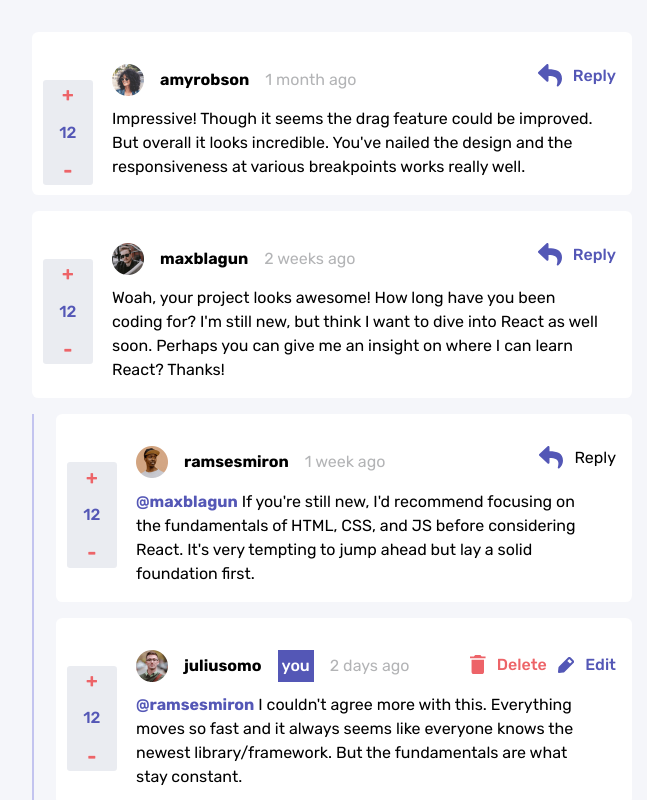
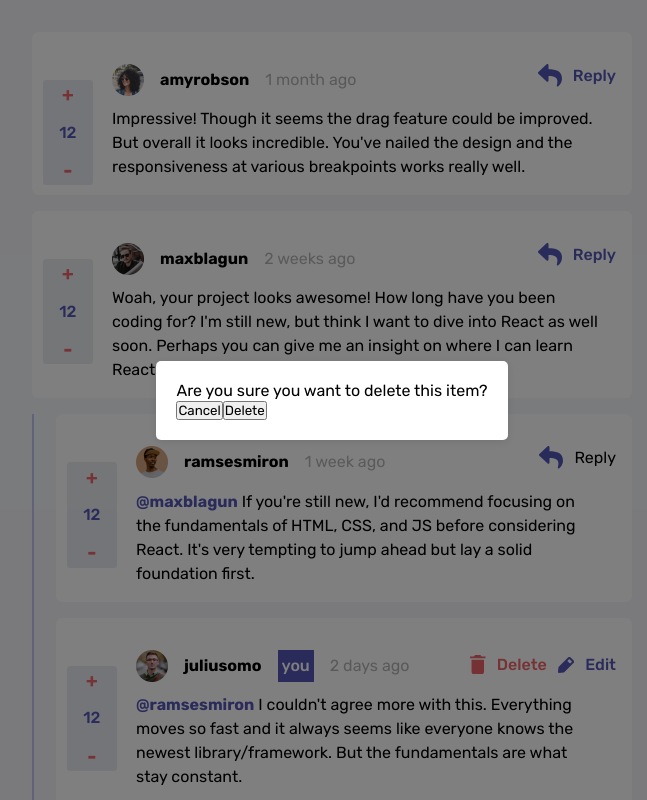
Before and after one commit to ShinobiKoda/comment-app, a React (Vite) app: page / in a window 1280 px wide. Both pictures are taken after a click on the picture 785 px from the left and 664 px from the top of the page. Shown: the top 800 px of the page, without its empty margins (308-955 px from the left). Built offline with nearby package versions, Linux system fonts and the light colour scheme; data requests are answered from the project's data file.

Commit message:
completed modal structure

```diff
--- a/src/home.jsx
+++ b/src/home.jsx
@@ -1,6 +1,7 @@
 import useFetch from "./use_fetch";
 import { useState } from "react";
 import { useEffect } from "react";
+import Modal from "./modal";
 import image from "../public/images/avatars/image-juliusomo.png";
 import reply_img from "../public/images/icon-reply.svg";
 import delete_icon from "../public/images/icon-delete.svg";
@@ -10,6 +11,8 @@ const Home = () => {
   const { data: comments } = useFetch("http://localhost:3000/comments");
 
   const [votes, setVotes] = useState({});
+  const [showModal, setShowModal] = useState(false);
+  const [replyToDelete, setReplyToDelete] = useState(null);
 
   useEffect(() => {
     if (comments && Array.isArray(comments)) {
@@ -41,6 +44,24 @@ const Home = () => {
       ...prevVotes,
       [commentId]: prevVotes[commentId] > 0 ? prevVotes[commentId] - 1 : 0,
     }));
+  };
+
+  const handleDeleteClick = (replyId) => {
+    setShowModal(true);
+    setReplyToDelete(replyId);
+  };
+
+
+  const handleCloseModal = () => {
+    setShowModal(false);
+  };
+
+  const handleDelete = () => {
+    // Implement your deletion logic here
+    // For example, deleting the reply from your state or making an API call to delete the reply
+    console.log('Deleting reply with ID:', replyToDelete);
+    // Close the modal after deletion
+    setShowModal(false);
   };
 
   return (
@@ -132,8 +153,8 @@ const Home = () => {
                                 </button>
                               </div>
                               <div className="action_buttons">
-                                <img src={delete_icon} alt="" />
-                                <span>Delete</span>
+                                <img  onClick={handleDeleteClick} src={delete_icon} alt="" />
+                                <span onClick={handleDeleteClick}>Delete</span>
                                 <img src={edit_icon} alt="" />
                                 <span>Edit</span>
                               </div>
@@ -203,6 +224,11 @@ const Home = () => {
           </div>
         </div>
       </div>
+      <Modal
+        show={showModal}
+        onClose={handleCloseModal}
+        onDelete={handleDelete}
+      />
     </div>
   );
 };
--- a/src/index.css
+++ b/src/index.css
@@ -229,6 +229,26 @@ button{
   font-weight: 500;
 }
 
+.modal-overlay {
+  position: fixed;
+  top: 0;
+  left: 0;
+  width: 100%;
+  height: 100%;
+  background-color: rgba(0, 0, 0, 0.5);
+  display: flex;
+  justify-content: center;
+  align-items: center;
+}
+
+.modal {
+  background-color: white;
+  padding: 20px;
+  border-radius: 5px;
+  box-shadow: 0 2px 10px rgba(0, 0, 0, 0.1);
+}
+
+
 @media screen and (min-width: 600px) {
   .box{
     position: relative;
--- /dev/null
+++ b/src/modal.jsx
@@ -0,0 +1,18 @@
+// Modal.js
+const Modal = ({ show, onClose, onDelete }) => {
+  if (!show) {
+    return null;
+  }
+
+  return (
+    <div className="modal-overlay">
+      <div className="modal">
+        <p>Are you sure you want to delete this item?</p>
+        <button onClick={onClose}>Cancel</button>
+        <button onClick={onDelete}>Delete</button>
+      </div>
+    </div>
+  );
+};
+
+export default Modal;
```
